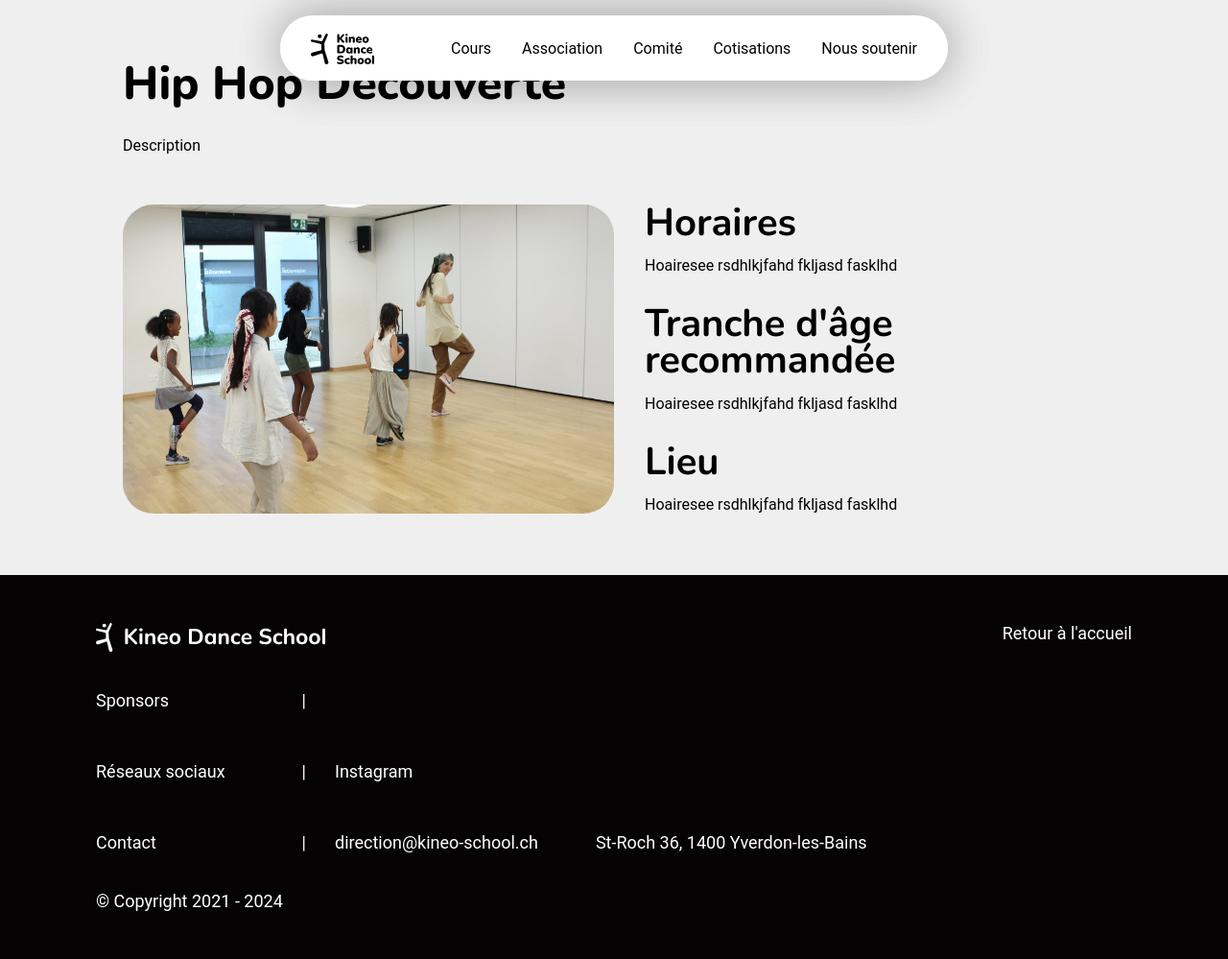
After one commit to JoFlucki/kineo-website, a PHP site: page /hiphop_decouverte.html in a window 1280 px wide. The commit adds this page. Shown: the whole page at 96% size. Run offline with PHP 8.4, Linux system fonts and the light colour scheme.

Commit message:
Added classes

```diff
--- /dev/null
+++ b/css/desktop/classes.css
@@ -0,0 +1,27 @@
+/* Main column */
+#main-column {
+    margin: 5% 10% 5% 10%;
+    display: flex;
+    flex-direction: column;
+}
+
+
+/* Details row */
+#details-row {
+    display: flex;
+    flex-direction: row;
+    margin-top: 5%;
+    gap: 2rem;
+}
+
+#details-row img {
+    width: 50%;
+    border-radius: 32px;
+}
+
+/* Details column */
+#details-column {
+    display: flex;
+    flex-direction: column;
+    gap: 2rem;
+}
--- a/css/desktop/main.css
+++ b/css/desktop/main.css
@@ -23,6 +23,7 @@ h1 {
     font-family: 'Nunito';
     font-weight: 800;
     font-size: 3rem;
+    line-height: 2.9rem;
     margin: 0px;
     margin-bottom: 32px;
 }
@@ -31,6 +32,7 @@ h2 {
     font-family: 'Nunito';
     font-weight: 700;
     font-size: 2.5rem;
+    line-height: 2.4rem;
     margin: 0px;
     margin-bottom: 16px;
 }
@@ -75,7 +77,7 @@ a span {
 }
 
 nav {
-    margin-top: 2em;
+    margin-top: 1rem;
     display: flex;
     justify-content: center;
     background-color: white;
--- /dev/null
+++ b/css/mobile/classes.css
@@ -0,0 +1,32 @@
+/* Main column */
+#main-column {
+    margin: 5% 10% 5% 10%;
+    display: flex;
+    flex-direction: column;
+}
+
+
+/* Details row */
+#details-row {
+    display: flex;
+    flex-direction: column; /* Switch to column layout */
+    margin-top: 5%;
+    gap: 2rem;
+}
+
+#details-row img {
+    width: 100%;
+    border-radius: 24px;
+}
+
+/* Details column */
+#details-column {
+    display: flex;
+    flex-direction: column;
+    gap: 2rem;
+}
+
+/* Navigation */
+nav {
+    display: none;
+}
--- a/css/mobile/main.css
+++ b/css/mobile/main.css
@@ -59,7 +59,9 @@ footer {
     color: white;
 }
 
-footer a {
+footer a,
+footer a:visited,
+footer a:link {
     text-decoration: none;
     color: white;
 }
@@ -93,6 +95,7 @@ footer a {
 
 .footer-row.row1 img {
     height: 30px;
+    max-width: 40%;
 }
 
 .footer-row.row1 a {
--- /dev/null
+++ b/hiphop_decouverte.html
@@ -0,0 +1,111 @@
+<!DOCTYPE html>
+<html lang="fr-ch">
+
+<head>
+    <title>Hip Hop Découverte - Cours de hip-hop</title>
+    <link rel="shortcut icon" type="image/png" href="res/img/logos/icon_white.svg" />
+    <meta charset="UTF-8">
+    <meta name="application-name" content="Kineo Dance School">
+    <meta name="description"
+        content="Kineo Dance School : Cours de hip hop. Apprenez-en plus sur l'école de danse pour jeunes d'Yverdons-les-bains. Cours de danse, évènements, compétitions, découvrez la Kineo Dance School">
+    <meta name="viewport" content="width=device-width, initial-scale=1.0">
+    <meta name="author" content="Jonas Flückiger">
+    <link media="screen and (min-width: 768px)" rel="stylesheet" href="css/desktop/classes.css">
+    <link media="screen and (min-width: 768px)" rel="stylesheet" href="css/desktop/main.css">
+    <link media="screen and (max-width: 768px)" rel="stylesheet" href="css/mobile/classes.css">
+    <link media="screen and (max-width: 768px)" rel="stylesheet" href="css/mobile/main.css">
+    <link rel="stylesheet" href="res/fonts/poppins/poppins.css">
+    <link rel="stylesheet" href="res/fonts/nunito/nunito.css">
+    <script src="https://ajax.googleapis.com/ajax/libs/jquery/3.6.0/jquery.min.js"></script>
+    <script src="js/scroll_comity_presentations.js"></script>
+</head>
+
+<div class="overflow-wrapper">
+    <div class="nav-container">
+        <nav>
+            <div class="menu-item navbar-logo"><a href="index.html#home"><img
+                        src="res/img/logos/complete_black.svg"></a></div>
+            <div class="menu-item"><a href="index.html#classes">Cours</a></div>
+            <div class="menu-item"><a href="index.html#presentation">Association</a></div>
+            <div class="menu-item"><a href="index.html#comity">Comit&eacute;</a></div>
+            <div class="menu-item"><a href="index.html#fees">Cotisations</a></div>
+            <div class="menu-item"><a href="index.html#support">Nous soutenir</a></div>
+        </nav>
+    </div>
+</div>
+
+<body>
+    <div class="nav-container">
+        <nav>
+            <div class="menu-item navbar-logo"><a href="index.html#home"><img
+                        src="res/img/logos/complete_black.svg"></a></div>
+            <div class="menu-item"><a href="index.html#classes">Cours</a></div>
+            <div class="menu-item"><a href="index.html#presentation">Association</a></div>
+            <div class="menu-item"><a href="index.html#comity">Comit&eacute;</a></div>
+            <div class="menu-item"><a href="index.html#fees">Cotisations</a></div>
+            <div class="menu-item"><a href="index.html#support">Nous soutenir</a></div>
+        </nav>
+    </div>
+
+    <main>
+        <div id="main-column"> <!-- Column -->
+            <h1>Hip Hop Découverte</h1>
+            <p>Description</p>
+            <div id="details-row"> <!-- Row -->
+                <img src="res/img/hiphopdecouverte1.jpg">
+                <div id="details-column"><!-- Column -->
+                    <div class="detail-wrapper">
+                        <h2>Horaires</h2>
+                        <p>Hoairesee rsdhlkjfahd fkljasd fasklhd</p>
+                    </div>
+
+                    <div class="detail-wrapper">
+                        <h2>Tranche d'âge recommandée</h2>
+                        <p>Hoairesee rsdhlkjfahd fkljasd fasklhd</p>
+                    </div>
+                    <div class="detail-wrapper">
+                        <h2>Lieu</h2>
+                        <p>Hoairesee rsdhlkjfahd fkljasd fasklhd</p>
+                    </div>
+                </div>
+            </div>
+        </div>
+    </main>
+
+    <footer>
+        <div class="footer-row row1">
+            <img src="res/img/logos/horizontal_white.svg">
+            <a href="index.html#home">
+                Retour à l'accueil
+            </a>
+        </div>
+        <div class="footer-row row2">
+            <div class="footer-titles">
+                <div>Sponsors</div>
+                <div>Réseaux sociaux</div>
+                <div>Contact</div>
+            </div>
+            <div class="footer-content">
+                <div class="footer-content-row">
+                    <div>|</div>
+                    <div></div>
+                    <div></div>
+                </div>
+                <div class="footer-content-row">
+                    <div>|</div>
+                    <div><a href="https://www.instagram.com/kineo_danceschool/">Instagram</a></div>
+                    <div></div>
+                </div>
+                <div class="footer-content-row">
+                    <div>|</div>
+                    <div>direction@kineo-school.ch</div>
+                    <div></div>
+                    <div>St-Roch 36, 1400 Yverdon-les-Bains</div>
+                </div>
+            </div>
+        </div>
+        <div class="footer-row row3">&#169; Copyright 2021 -
+            <script>document.write(/\d{4}/.exec(Date())[0])</script>
+        </div>
+    </footer>
+</body>
```
Also changed, not shown: css/desktop/landing_page.css (+21 -10 lines), css/mobile/landing_page.css (+26 -0 lines), hiphop_1.html (added, +97 -0 lines), hiphop_2.html (added, +97 -0 lines), index.html (+10 -6 lines), waacking.html (added, +97 -0 lines), res/img/hiphop1.2.jpg (added), res/img/hiphop2.1.jpg (added), res/img/hiphopdecouverte1.jpg (added), res/img/isa.jpg (added), res/img/waacking4.jpg (added).
